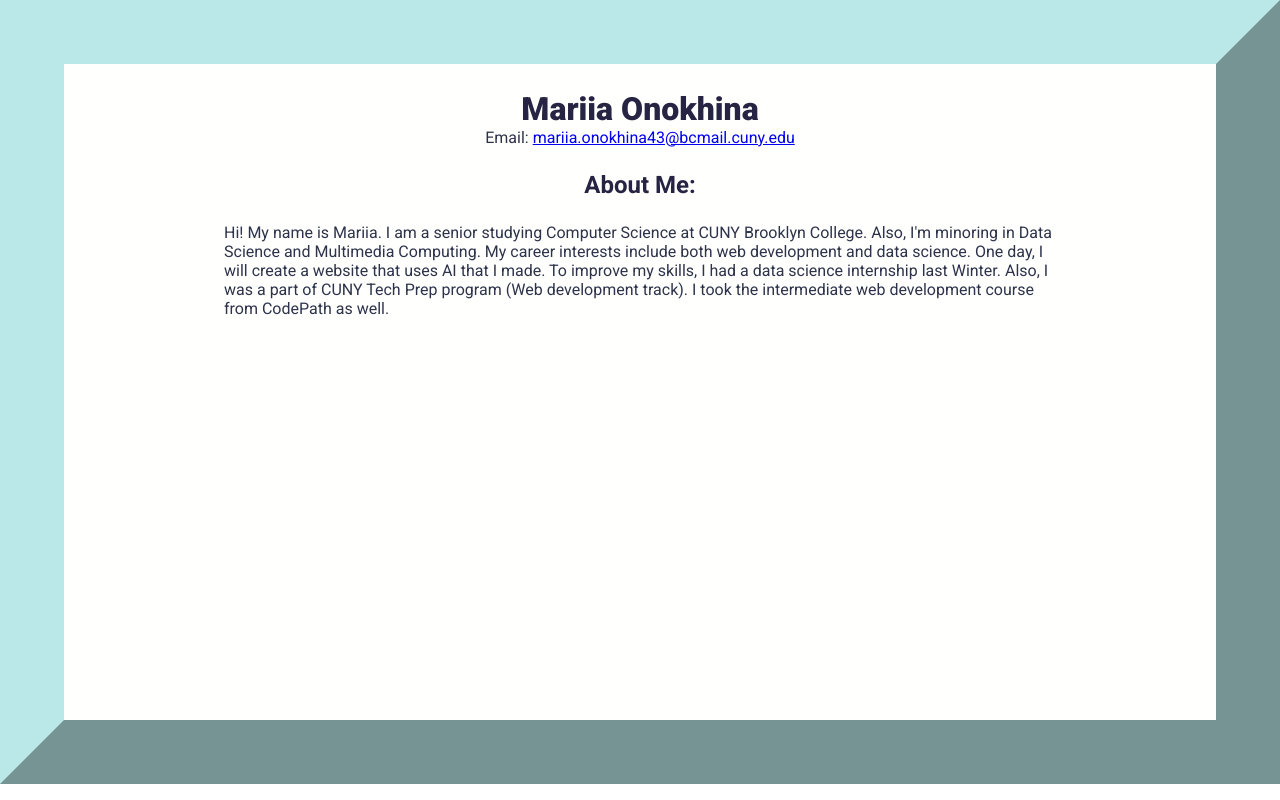
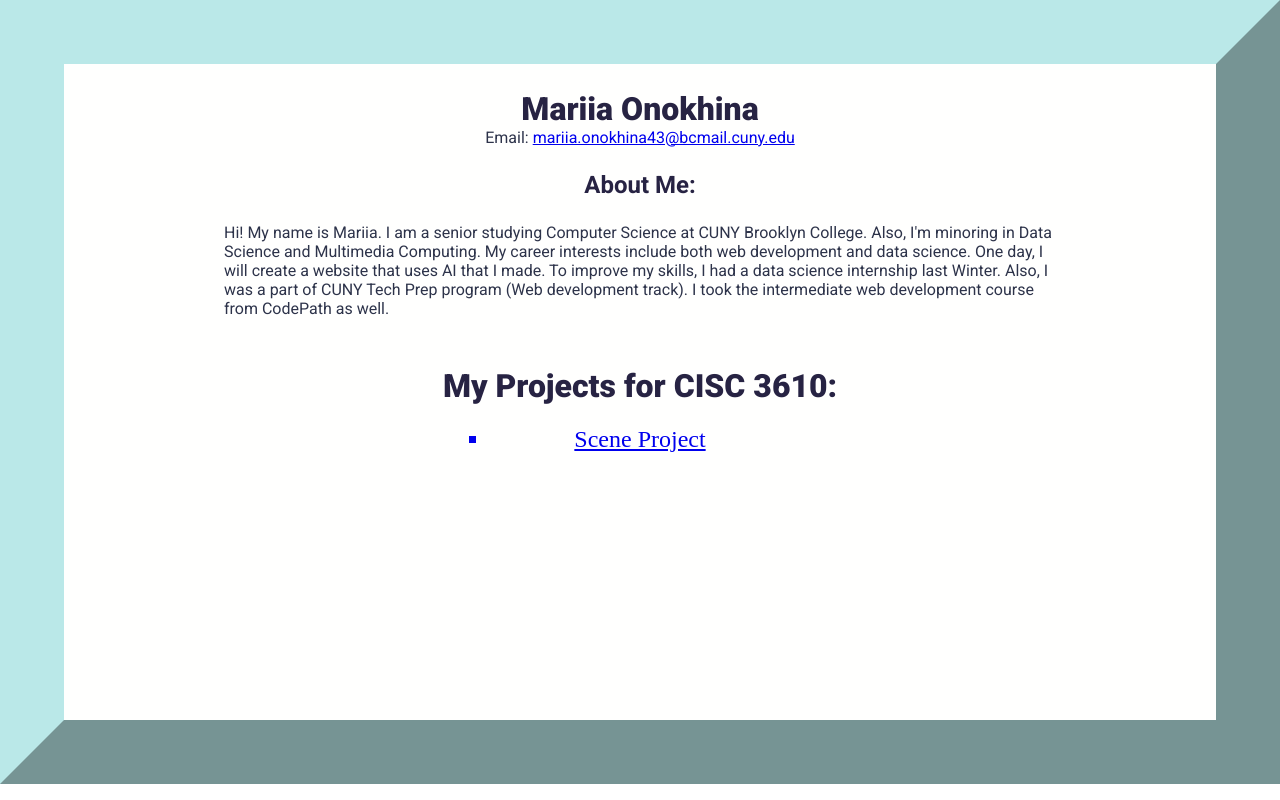
Before and after one commit to mariiaonokhina/portfolio-CISC3610, a plain HTML site: page index.html in a window 1280 px wide. Drawn offline with Linux system fonts and the light colour scheme; files whose address does not match are found by name.

Commit message:
Connected to main portfolio page, fixed a bug

```diff
--- a/index.html
+++ b/index.html
@@ -29,6 +29,10 @@
                 </p>
             </div>
         </div>
+        <h1>My Projects for CISC 3610:</h1>
+        <ul class="projects-container">
+          <a href="/projects/scene-project/scene.html"><li class="project">Scene Project</li></a>
+        </ul>
     </div>
   </body>
   <script src="script/script.js"></script>
--- a/projects/scene-project/script.js
+++ b/projects/scene-project/script.js
@@ -1,6 +1,10 @@
-document.addEventListener("DOMContentLoaded", function () {
+window.onload = async function () {
     const canvas = document.getElementById("canvas");
     const ctx = canvas.getContext("2d");
+
+    setTimeout(() => {
+      location.reload();
+    }, 5000)
 
     const skyBackground = new Image();
     skyBackground.src = "assets/sky.jpg";
@@ -43,4 +47,4 @@ document.addEventListener("DOMContentLoaded", function () {
       ctx.textAlign = "center"; // Text alignment
       ctx.fillText("Soaring above the clouds...", 300, canvas.height - 50); // Position
     };
-});
+};
--- a/style.css
+++ b/style.css
@@ -92,7 +92,8 @@ li {
     border: 5vw outset #bae8e8;
     height: 82vh;
     display: flex;
-    justify-content: center;
+    flex-direction: column;
+    align-content: center;
 }
 
 .aboutme-inner-container {
@@ -120,3 +121,23 @@ li {
     width: 65vw;
     margin-top: 3vh;
 }
+
+h1 {
+    text-align: center;
+}
+
+.projects-container {
+    margin-top: 2vh;
+    width: 300px;
+    height: fit-content;
+    display: flex;
+    flex-direction: column;
+    align-self: center;
+    font-size: 24px;
+    text-align: center;
+}
+
+li {
+    text-decoration: none;
+    padding: 5px;
+}
```
